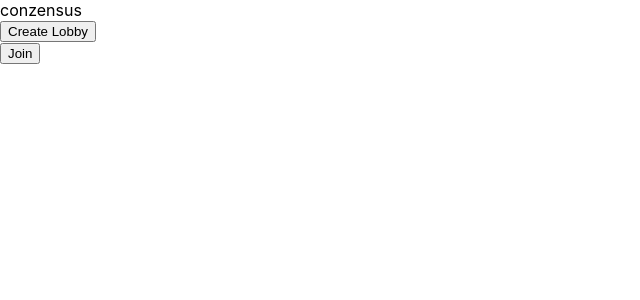
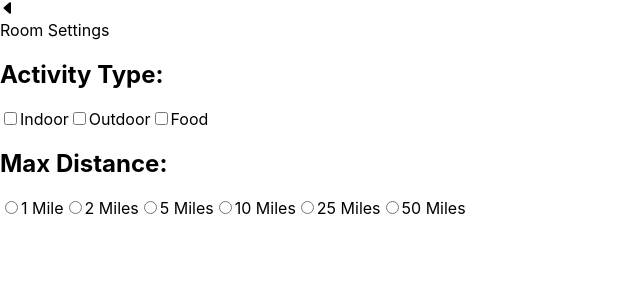
Before and after one commit to conzensus/conzensus, a React (Create React App) app in the folder client/: page / in a window 1280 px wide. Shown: the top 300 px of the page, without its empty margins (0-640 px from the left). Built offline with nearby package versions, Linux system fonts and the light colour scheme.

Commit message:
rough settings page

```diff
--- a/client/package.json
+++ b/client/package.json
@@ -7,6 +7,7 @@
     "@testing-library/react": "^13.4.0",
     "@testing-library/user-event": "^13.5.0",
     "bootstrap": "^5.3.0-alpha1",
+    "bootstrap-icons": "^1.10.3",
     "react": "^18.2.0",
     "react-dom": "^18.2.0",
     "react-scripts": "5.0.1",
--- a/client/src/components/App.js
+++ b/client/src/components/App.js
@@ -1,10 +1,12 @@
 import Onboard from './onboarding';
+import Settings from './settings';
 
 function App() {
   return (
     <div className="App">
 
-      <Onboard />
+      {/*<Onboard />*/}
+      <Settings />
 
     </div>
   );
--- /dev/null
+++ b/client/src/components/settings.js
@@ -0,0 +1,59 @@
+function Settings (){
+  return (
+    <div>
+      <svg xmlns="http://www.w3.org/2000/svg" width="16" height="16" fill="currentColor" className="bi bi-caret-left-fill" viewBox="0 0 16 16">
+          <path d="m3.86 8.753 5.482 4.796c.646.566 1.658.106 1.658-.753V3.204a1 1 0 0 0-1.659-.753l-5.48 4.796a1 1 0 0 0 0 1.506z"/>
+      </svg>
+
+      <header>Room Settings</header>
+
+
+        <h2 className="subtitle">Activity Type:</h2>
+        <div className="htmlForm-check">
+          <input className="htmlForm-check-input" type="checkbox" value="" id="flexCheckDefault"/>
+            <label className="htmlForm-check-label" htmlFor="flexCheckDefault">
+              Indoor
+            </label>
+          <input className="htmlForm-check-input" type="checkbox" value="" id="flexCheckDefault"/>
+            <label className="htmlForm-check-label" htmlFor="flexCheckDefault">
+              Outdoor
+            </label>
+          <input className="htmlForm-check-input" type="checkbox" value="" id="flexCheckDefault"/>
+            <label className="htmlForm-check-label" htmlFor="flexCheckDefault">
+              Food
+            </label>
+        </div>
+
+        <h2 className="subtitle">Max Distance:</h2>
+          <div className="htmlForm-check">
+            <input className="htmlForm-check-input" type="radio" name="flexRadioDefault" id="flexRadioDefault1"/>
+              <label className="htmlForm-check-label" htmlFor="flexRadioDefault1">
+                1 Mile
+              </label>
+            <input className="htmlForm-check-input" type="radio" name="flexRadioDefault" id="flexRadioDefault1"/>
+              <label className="htmlForm-check-label" htmlFor="flexRadioDefault1">
+                2 Miles
+              </label>
+            <input className="htmlForm-check-input" type="radio" name="flexRadioDefault" id="flexRadioDefault1"/>
+              <label className="htmlForm-check-label" htmlFor="flexRadioDefault1">
+                5 Miles
+              </label>
+            <input className="htmlForm-check-input" type="radio" name="flexRadioDefault" id="flexRadioDefault1"/>
+              <label className="htmlForm-check-label" htmlFor="flexRadioDefault1">
+                10 Miles
+              </label>
+            <input className="htmlForm-check-input" type="radio" name="flexRadioDefault" id="flexRadioDefault1"/>
+              <label className="htmlForm-check-label" htmlFor="flexRadioDefault1">
+                25 Miles
+              </label>
+            <input className="htmlForm-check-input" type="radio" name="flexRadioDefault" id="flexRadioDefault1"/>
+              <label className="htmlForm-check-label" htmlFor="flexRadioDefault1">
+                50 Miles
+              </label>
+          </div>
+
+    </div>
+  )
+}
+
+export default Settings;
```
Also changed, not shown: 1 other file (tests, documents, lock files or other folders).
